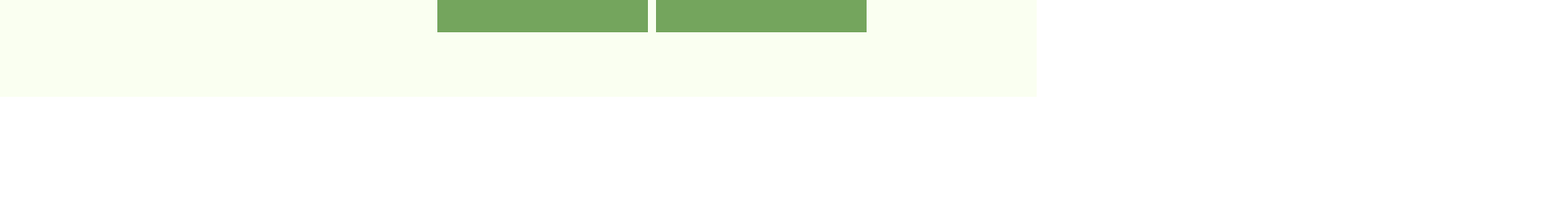
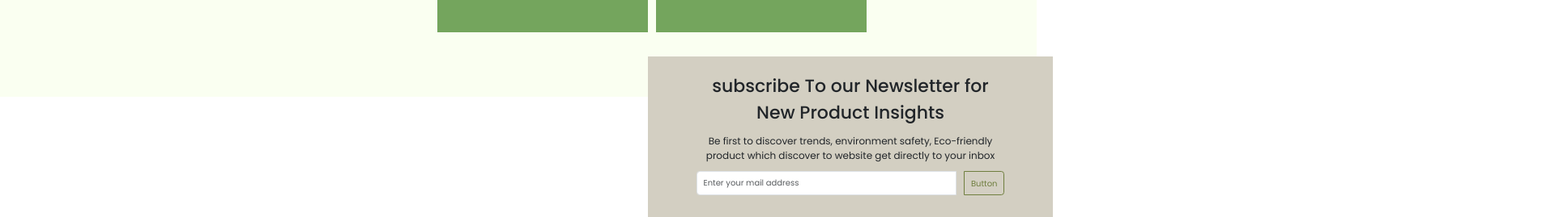
Before and after one commit to HariPrasath-Baskaran/Ecospot, a React (Create React App) app: page / in a window 1280 px wide. Shown: the part 2505-2774 px from the top of the page at 81% size, 1920 px wide, since content can reach past the window. Before the commit the page ends 2625 px from the top, so only its background shows below. Built offline with nearby package versions, Linux system fonts and the light colour scheme.

Commit message:
added the subscribe component

```diff
--- /dev/null
+++ b/src/Components/SubscribeModal/Subscribe.css
@@ -0,0 +1,19 @@
+.subscribe-container {
+  width: 50rem;
+  padding: 2rem 6rem;
+  position: absolute;
+  /* background-color: aliceblue; */
+}
+
+.subscribe--heading {
+  font-size: 2.2rem;
+  font-weight: 500;
+}
+
+.subscribe--content {
+  font-size: 1.2rem;
+}
+
+.subscribe--input {
+  height: 3rem;
+}
--- /dev/null
+++ b/src/Components/SubscribeModal/Subscribe.jsx
@@ -0,0 +1,37 @@
+import "./Subscribe.css";
+
+function Subscribe() {
+  return (
+    <div className="subscribe-container bg-bglight">
+      <div>
+        <p className="subscribe--heading">
+          subscribe To our Newsletter for New Product Insights
+        </p>
+        <p className="subscribe--content">
+          Be first to discover trends, environment safety, Eco-friendly product
+          which discover to website get directly to your inbox
+        </p>
+      </div>
+      <div>
+        <div className="input-group mb-3">
+          <input
+            type="text"
+            className="form-control me-3 subscribe--input"
+            placeholder="Enter your mail address"
+            aria-label="Mail Address"
+            aria-describedby="button-addon2"
+          />
+          <button
+            className="btn btn-outline-primary"
+            type="button"
+            id="button-addon2"
+          >
+            Button
+          </button>
+        </div>
+      </div>
+    </div>
+  );
+}
+
+export default Subscribe;
--- a/src/Pages/Main.css
+++ b/src/Pages/Main.css
@@ -42,3 +42,9 @@
 .spec--padding {
   padding: 0 30rem;
 }
+
+.subscribe--positioning {
+  left: 80rem;
+  top: -5rem;
+  position: relative;
+}
--- a/src/Pages/Main.jsx
+++ b/src/Pages/Main.jsx
@@ -2,6 +2,7 @@ import Button from "../Components/Buttons/Button";
 import Dropdown from "../Components/Dropdown/Dropdown";
 import MaterialCard from "../Components/MaterialCard/MaterialCard";
 import SpecContainer from "../Components/SpecContainer/SpecContainer";
+import Subscribe from "../Components/SubscribeModal/Subscribe";
 import Testimonial from "../Components/Testimonial/Testimonial";
 import {
   LanOutlinedIcon,
@@ -223,6 +224,10 @@ function Main() {
           </div>
         </div>
       </div>
+
+      <div className="subscribe--positioning">
+        <Subscribe />
+      </div>
     </div>
   );
 }
--- a/src/TestingFile.jsx
+++ b/src/TestingFile.jsx
@@ -2,49 +2,12 @@ import React from "react";
 import MaterialCard from "./Components/MaterialCard/MaterialCard";
 import SpecContainer from "./Components/SpecContainer/SpecContainer";
 import Testimonial from "./Components/Testimonial/Testimonial";
+import Subscribe from "./Components/SubscribeModal/Subscribe";
 
 function TestingFile() {
   return (
-    <div className="container">
-      {/* <div className="row row-cols-1 row-cols-md-3 g-4 ">
-        <MaterialCard imgPath={"/MainPage/Bamboo.png"} imgTitle={"Bamboo"} />
-
-        <MaterialCard imgPath={"/MainPage/Bamboo.png"} imgTitle={"Bamboo"} />
-        <MaterialCard imgPath={"/MainPage/Bamboo.png"} imgTitle={"Bamboo"} />
-        <MaterialCard imgPath={"/MainPage/Bamboo.png"} imgTitle={"Bamboo"} />
-      </div> */}
-      {/* <div className="container"> */}
-      {/* <div className="row row-cols-1 ro-col-md-3 g-5">
-        <SpecContainer />
-        <SpecContainer />
-        <SpecContainer />
-        <SpecContainer />
-
-      </div> */}
-      <div class="d-flex flex-row mb-3">
-        <div className="pe-3">
-          <Testimonial
-            reviewerImg={"/MainPage/Jennifer.png"}
-            reviewerAltText={"customer-jnnifer"}
-            reviewerName={"Jennfer"}
-            reviewerPlace={"chennai"}
-            reviewContent={
-              "Product were very nice and quality. On time delivered and good quality of packaging."
-            }
-          />
-        </div>
-        <div className="pe-3">
-          <Testimonial
-            reviewerImg={"/MainPage/JohnSmith.png"}
-            reviewerAltText={"customer-johnsmith"}
-            reviewerName={"JohnSmith"}
-            reviewerPlace={"Coimbatore"}
-            reviewContent={
-              "Product were very nice and quality. On time delivered and good quality of packaging."
-            }
-          />
-        </div>
-      </div>
+    <div>
+      <Subscribe />
     </div>
   );
 }
--- a/src/Utils/Icons.js
+++ b/src/Utils/Icons.js
@@ -11,6 +11,8 @@ import SellOutlinedIcon from "@mui/icons-material/SellOutlined";
 
 import FormatQuoteIcon from "@mui/icons-material/FormatQuote";
 
+import LinkedInIcon from "@mui/icons-material/LinkedIn";
+
 export {
   ShoppingCartOutlinedIcon,
   ShoppingBagOutlinedIcon,
```
